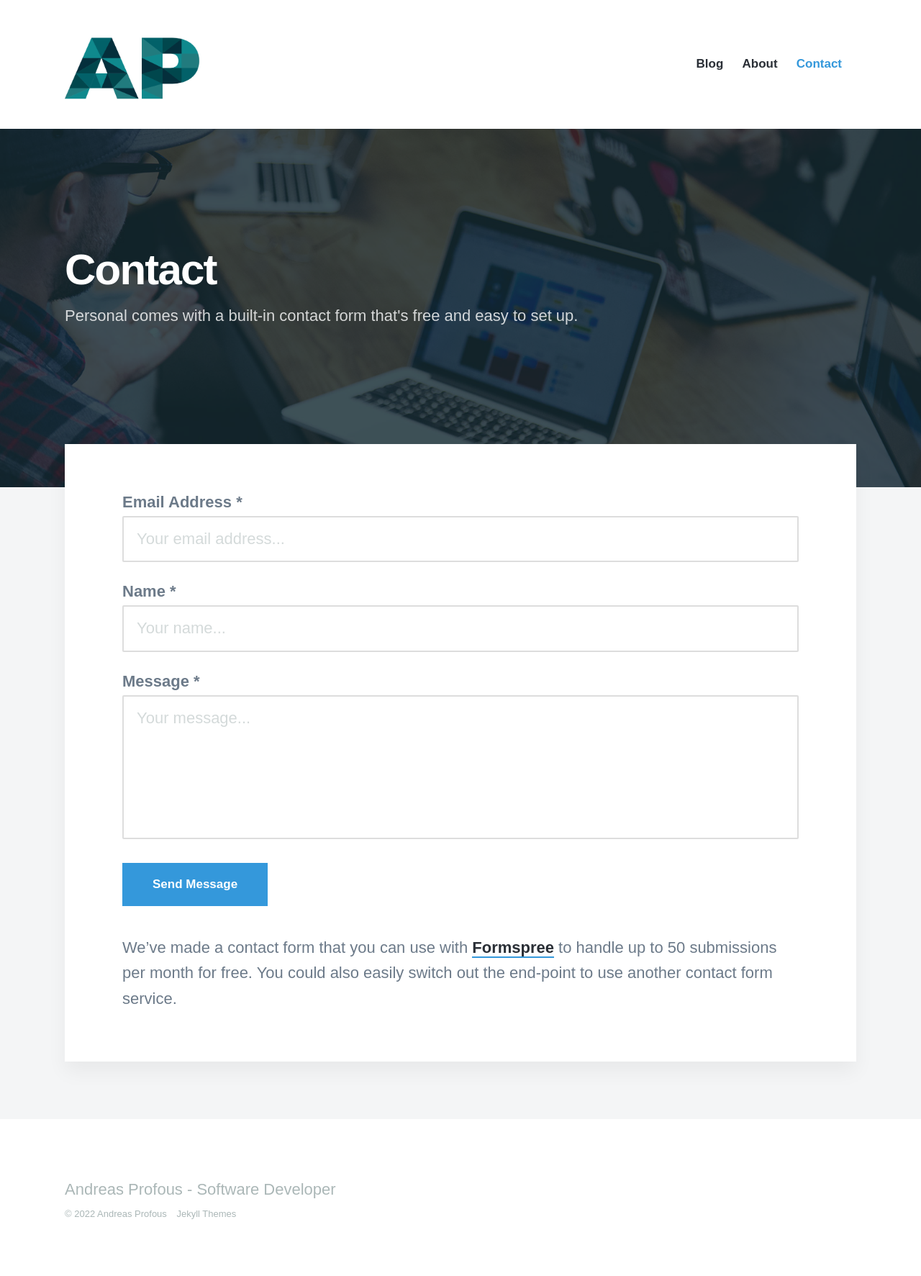
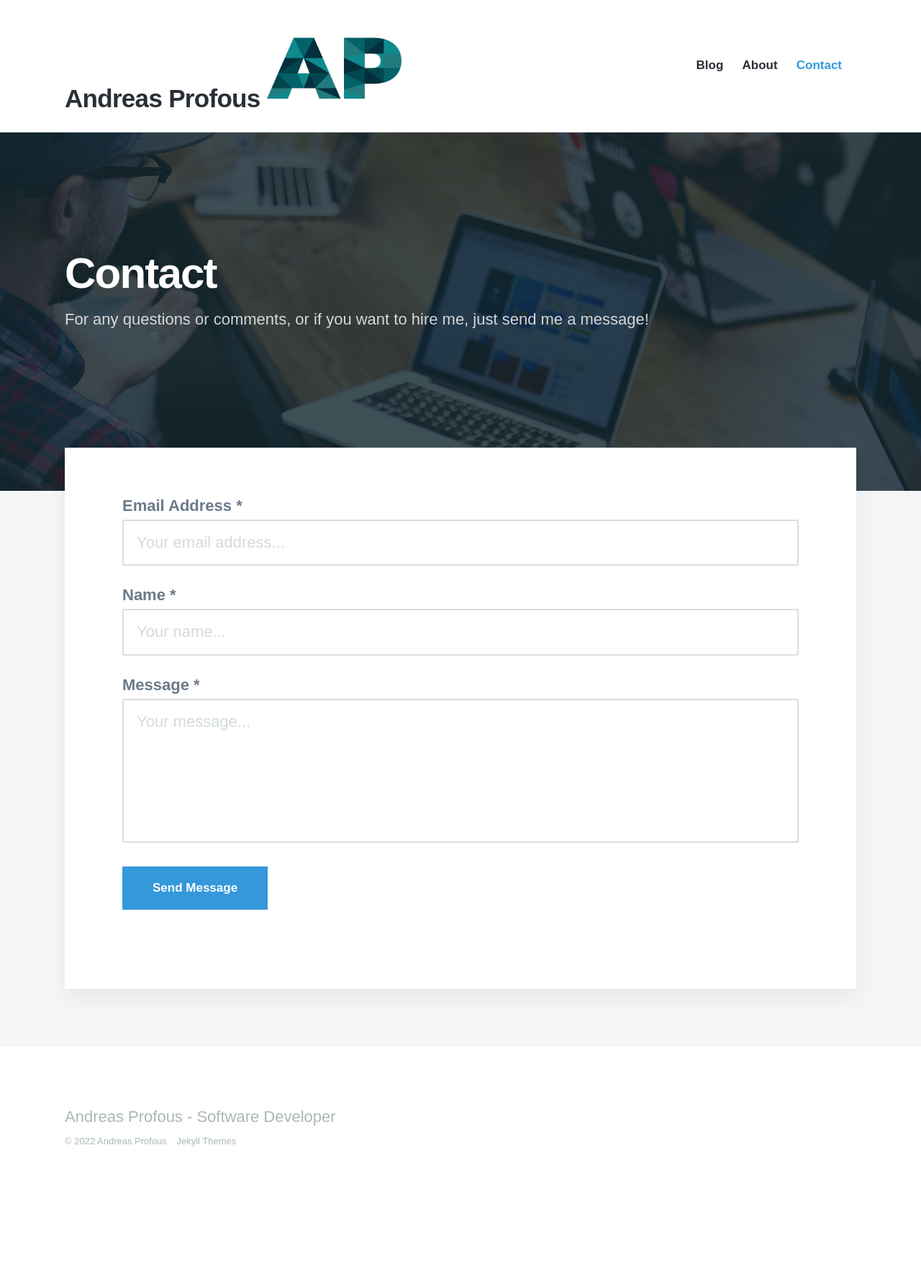
Before and after one commit to anpr/anpr.github.io, a Jekyll site: the page built from _pages/contact.md, in a window 1280 px wide. Shown: the whole page at 72% size. Built offline with Jekyll 4.4.1, drawn with Linux system fonts in a browser that asks for light colours; nearby versions of some CDN libraries; some web fonts are replaced; after the commit the page ends 1672 px from its top, so only the background shows below that.

Commit message:
Title and Header

```diff
--- a/_includes/header.html
+++ b/_includes/header.html
@@ -3,6 +3,9 @@
 	<div class="wrap">
 
 		{% if site.data.settings.header_settings.logo_image %}
+		<a href="{{ site.baseurl }}/" class="header__title">
+			{{ site.data.settings.basic_settings.site_title }}
+		</a>
 		<a href="{{ site.baseurl }}/" class="header__logo">
 			<img src="{{ site.data.settings.header_settings.logo_image | relative_url }}" class="header__logo__img">
 		</a>
--- a/_pages/contact.md
+++ b/_pages/contact.md
@@ -1,10 +1,8 @@
 ---
 title: Contact
-subtitle: Personal comes with a built-in contact form that's free and easy to set up.
-description: Personal is the perfect theme for developers, designers and other creatives.
+subtitle: For any questions or comments, or if you want to hire me, just send me a message!
+description: This is a contact form :-)
 featured_image: /images/demo/contact.jpg
 ---
 
 {% include contact-form.html %}
-
-We've made a contact form that you can use with [Formspree](https://formspree.io/create/jekyllthemes) to handle up to 50 submissions per month for free. You could also easily switch out the end-point to use another contact form service.
--- a/_sass/_includes/_header.scss
+++ b/_sass/_includes/_header.scss
@@ -21,7 +21,7 @@
 }
 
 .header__logo {
-	display: block;
+	display: inline-block;
 	width: $logo-width;
 	max-width: 80%;
 
--- a/index.html
+++ b/index.html
@@ -13,9 +13,8 @@ featured_image: /images/demo/home.jpg
 
 	<div class="wrap">
 
-		<h1>A sleek, modern Jekyll theme
-		for personal websites</h1>
-		<p>Personal is the perfect theme for developers, designers and other creatives.</p>
+		<h1>Andreas Profous</h1>
+		<p>Software Developer - Technical Project Lead - Architect</p>
 
 		{% include socials.html %}
 
```
Also changed, not shown: 11 other files.
